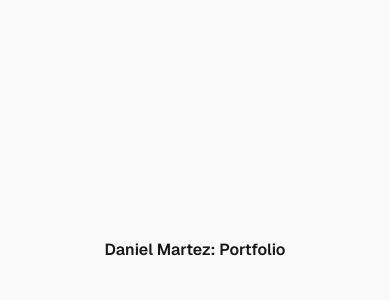
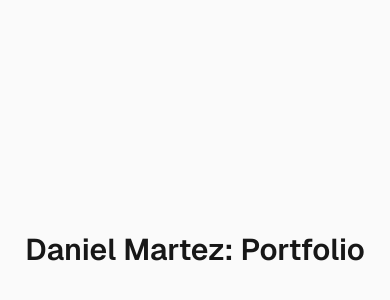
Before and after one commit to martezdaniel/new-portfolio, a Next.js app: page / in a window 390 px wide. Shown: the part 172-472 px from the top of the page. Built offline with nearby package versions, Linux system fonts and the light colour scheme.

Commit message:
testing responsiveness

```diff
--- a/app/page.tsx
+++ b/app/page.tsx
@@ -1,11 +1,12 @@
-import Image from "next/image";
-
 export default function Home() {
   return (
-    <div className="flex min-h-screen items-center justify-center bg-zinc-50 font-sans dark:bg-black">
-    <h1 className="font-semibold text-center">
-      Daniel Martez: Portfolio
-    </h1>
+    <div>
+      <meta name="viewport" content="width=device-width, initial-scale=1.0" />
+      <div className="flex min-h-screen items-center justify-center bg-zinc-50 font-sans dark:bg-black">
+        <h1 className="font-semibold text-center text-3xl">
+        Daniel Martez: Portfolio
+        </h1>
+    </div>
     </div>
   );
 }
```
